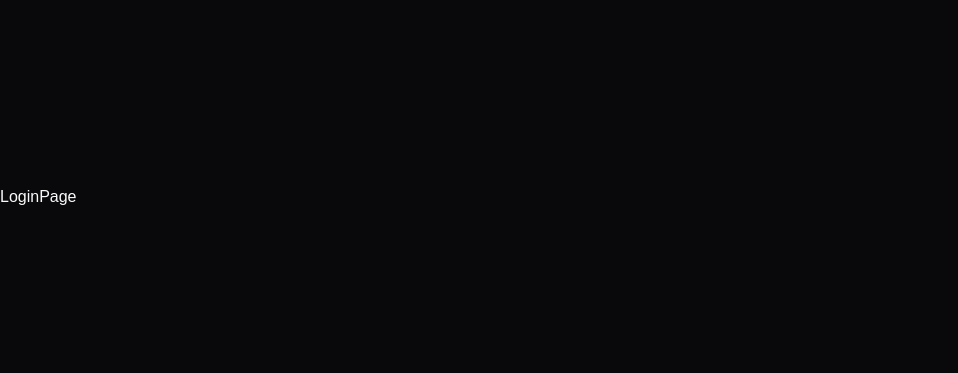
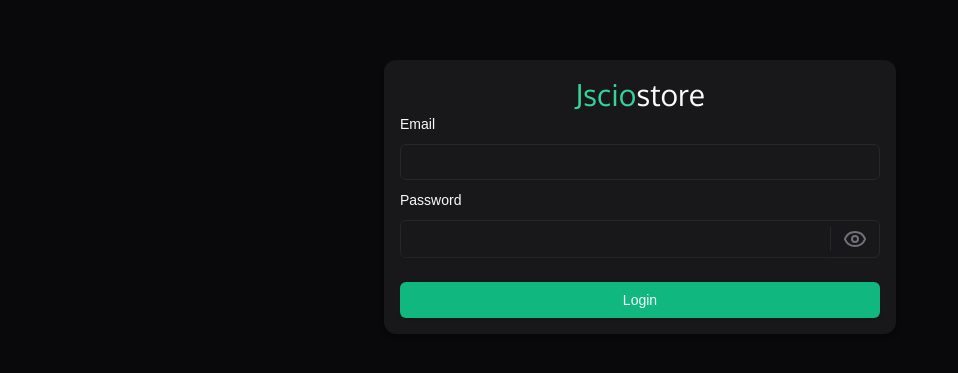
Before and after one commit to RasyaJusticio/e-commerce-frontend, a Next.js app: page /login in a window 1280 px wide. Shown: the part 203-576 px from the top of the page, without its empty margins (0-958 px from the left). Built offline with nearby package versions, Linux system fonts and the light colour scheme; no server answers.

Commit message:
feat: implement login page with form validation and API integration

```diff
--- a/app/(guest)/login/page.tsx
+++ b/app/(guest)/login/page.tsx
@@ -1,7 +1,69 @@
+"use client";
+
 import React from "react";
+import FormInput from "@/components/forms/FormInput";
+import Brand from "@/components/ui/Brand";
+import { Button } from "@/components/ui/button";
+import { Form } from "@/components/ui/form";
+import { LoginSchema, loginSchema } from "@/features/auth";
+import client from "@/lib/axios";
+import { APIFailResponse } from "@/types/apiResponse";
+import { zodResolver } from "@hookform/resolvers/zod";
+import axios from "axios";
+import { useForm } from "react-hook-form";
 
 const LoginPage = () => {
-  return <div>LoginPage</div>;
+  const loginForm = useForm<LoginSchema>({
+    resolver: zodResolver(loginSchema),
+  });
+
+  const onSubmit = async (formData: LoginSchema) => {
+    console.log(formData);
+    try {
+      const response = await client.post("api/auth/login", formData);
+      console.log(response.data);
+    } catch (error) {
+      console.log(error);
+      if (axios.isAxiosError<APIFailResponse>(error)) {
+        if (error.response?.data && error.response.data.data) {
+          const data = error.response.data.data;
+          loginForm.setError("email", {
+            message: data.message as string,
+            type: "manual",
+          });
+        }
+      }
+    }
+  };
+
+  return (
+    <div className="m-auto flex w-[32rem] flex-col items-center rounded-xl bg-zinc-900 p-4 shadow-md">
+      <Brand />
+
+      <Form {...loginForm}>
+        <form
+          onSubmit={loginForm.handleSubmit(onSubmit)}
+          className="flex w-full flex-col gap-2"
+        >
+          <FormInput
+            control={loginForm.control}
+            type="email"
+            name="email"
+            label="Email"
+          />
+          <FormInput
+            control={loginForm.control}
+            type="password"
+            name="password"
+            label="Password"
+          />
+          <Button type="submit" className="mt-4 w-full">
+            Login
+          </Button>
+        </form>
+      </Form>
+    </div>
+  );
 };
 
 export default LoginPage;
--- a/components/ui/Brand.tsx
+++ b/components/ui/Brand.tsx
@@ -10,7 +10,7 @@ const oxygen = Oxygen({
 const Brand = () => {
   return (
     <div
-      className={`${oxygen.className} flex items-center justify-center w-fit text-2xl`}
+      className={`${oxygen.className} flex items-center justify-center w-fit text-3xl`}
     >
       <p className="text-emerald-400">Jscio</p>
       <p>store</p>
--- a/features/auth/schemas/loginSchema.ts
+++ b/features/auth/schemas/loginSchema.ts
@@ -1,8 +1,21 @@
 import { z } from "zod";
 
 export const loginSchema = z.object({
-  email: z.string().email(),
-  password: z.string().min(6),
+  email: z
+    .string()
+    .email({ message: "Invalid email address" })
+    .nonempty({ message: "Email is required" }),
+  password: z
+    .string()
+    .min(6, { message: "Password must be at least 6 characters long" })
+    .regex(/[A-Z]/, {
+      message: "Password must have at least one uppercase letter",
+    })
+    .regex(/[a-z]/, {
+      message: "Password must have at least one lowercase letter",
+    })
+    .regex(/\d/, { message: "Password must have at least one digit" })
+    .nonempty({ message: "Password is required" }),
 });
 
 export type LoginSchema = z.infer<typeof loginSchema>;
--- a/lib/axios.ts
+++ b/lib/axios.ts
@@ -1,5 +1,11 @@
 import axios from "axios";
 
 const client = axios.create({
-  baseURL: `${process.env.BACKEND_URL}`
-})
+  baseURL: `${process.env.NEXT_PUBLIC_BACKEND_URL}/`,
+  headers: {
+    Accept: "application/json",
+  },
+  withCredentials: true,
+});
+
+export default client;
--- /dev/null
+++ b/types/apiResponse.ts
@@ -0,0 +1,16 @@
+export type APIResponse<T> = {
+  status: string;
+  data: T;
+};
+
+export type APISuccessResponse<T> = {
+  status: "success";
+} & APIResponse<T>;
+
+export type APIFailResponse = {
+  status: "fail";
+  data: {
+    message?: string;
+    [key: string]: string[] | string | undefined;
+  };
+};
```
